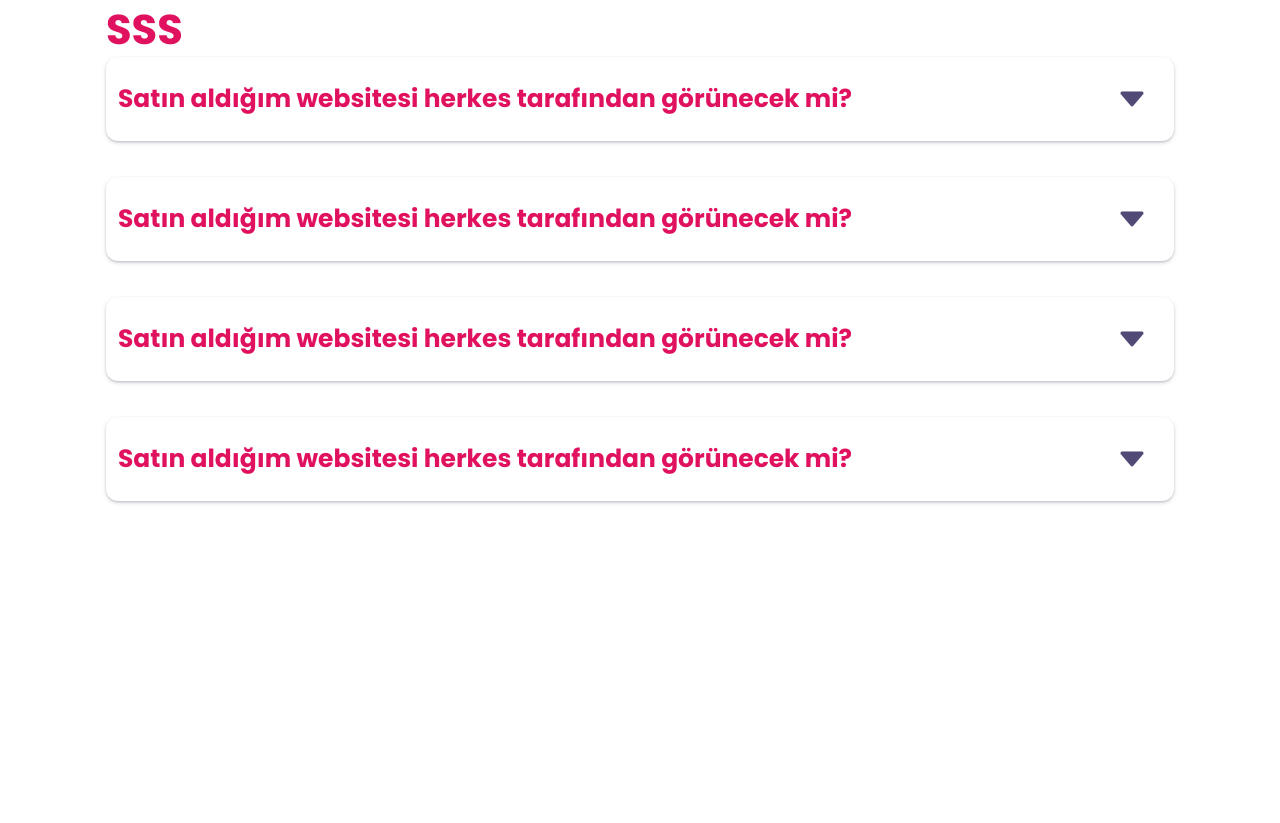
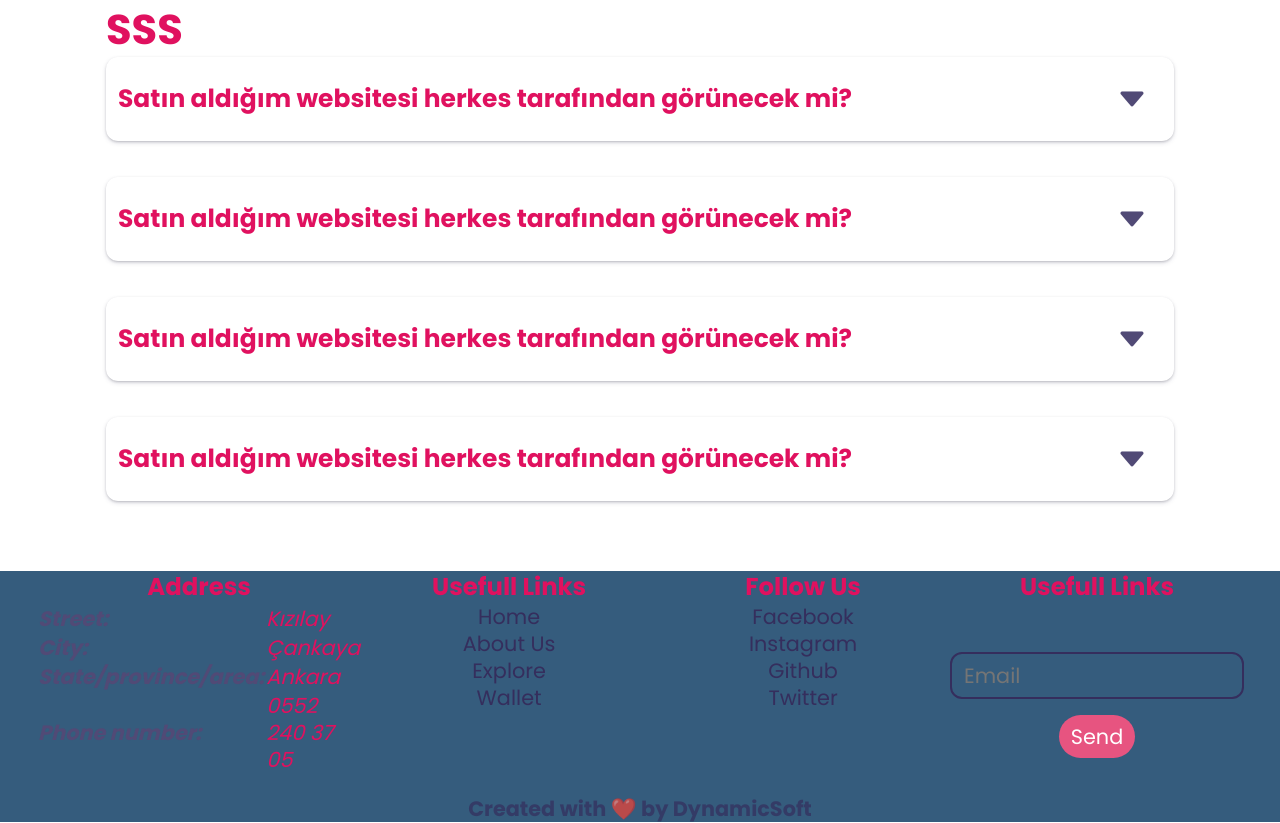
Before and after one commit to KeyBoarT/Valentiee, a plain HTML site: page index.html in a window 1280 px wide. Shown: the part 1971-2794 px from the top of the page. Before the commit the page ends 2542 px from the top, so only its background shows below. Drawn offline with nearby package versions, Linux system fonts and the light colour scheme; a web font is replaced by a local one.

```diff
--- a/assets/css/style.css
+++ b/assets/css/style.css
@@ -524,3 +524,67 @@
 .qna-card.active .qna-btn ion-icon { transform: translateY(-10px) rotate(.5turn); }
 
 /*#endregion sss  */
+
+
+/*-----------------------------------*\
+  #FOOTER
+\*-----------------------------------*/
+/*#region footer  */
+footer {
+    width: 100%;
+    height: auto;
+    background-color: #355c7d;
+}
+
+footer .container {
+    width: 100%;
+    height: auto;
+    display: grid;
+    grid-template-columns: 1fr 1fr 1fr 1fr;
+    margin-bottom: 20px;
+}
+
+.footer-container {
+    width: 100%;
+}
+
+.address-table th {
+    text-align: left;
+    color: var(--regular-light-purple);
+}
+
+footer .footer-title { text-align: center; }
+
+.footer-link { text-align: center; color: var(--regular-purple);}
+
+footer .content-wrapper {
+    width: 100%;
+    height: 100%;
+    display: flex;
+    align-items: center;
+    justify-content: center;
+}
+
+.content-wrapper .input-wrapper{
+    display: flex;
+    align-items: center;
+    justify-content: center;
+    padding: 8px 12px;
+    border: 2px solid var(--regular-purple);
+    border-radius: var(--radius-12);
+    margin-bottom: 16px;
+}
+
+.input-wrapper input {
+    border: none;
+    outline: none;
+    color: var(--regular-light-purple);
+}
+
+.content-wrapper button {
+    padding: 8px 12px;
+    margin: auto;
+}
+
+.footer-bottom { text-align: center; color: var(--regular-purple); opacity: .7; }
+/*#endregion footer  */
--- a/index.html
+++ b/index.html
@@ -209,6 +209,71 @@
                 </div>
             </section>
         </article>
+
+        <footer>
+            <div class="container">
+                <div class="footer-container">
+                    <h3 class="footer-title">Address</h3>
+
+                    <address>
+                        <table class="address-table">
+                            <tr>
+                                <th>Street:</th>
+                                <td>Kızılay</td>
+                            </tr>
+
+                            <tr>
+                                <th>City:</th>
+                                <td>Çankaya</td>
+                            </tr>
+                            <tr>
+                                <th>State/province/area:</th>
+                                <td>Ankara</td>
+                            </tr>
+                            <tr>
+                                <th>Phone number:</th>
+                                <td><a href="tel:05522403705">0552 240 37 05</a></td>
+                            </tr>
+                        </table>
+                    </address>
+                </div>
+                <div class="footer-container">
+                    <h3 class="footer-title">Usefull Links</h3>
+                    <ul>
+                        <li class="footer-link"><a href="index.html">Home</a></li>
+                        <li class="footer-link"><a href="index.html">About Us</a></li>
+                        <li class="footer-link"><a href="index.html">Explore</a></li>
+                        <li class="footer-link"><a href="index.html">Wallet</a></li>
+                    </ul>
+                </div>
+
+                <div class="footer-container">
+                    <h3 class="footer-title">Follow Us</h3>
+                    <ul>
+                        <li class="footer-link"><a href="index.html">Facebook</a></li>
+                        <li class="footer-link"><a href="index.html">Instagram</a></li>
+                        <li class="footer-link"><a href="index.html">Github</a></li>
+                        <li class="footer-link"><a href="index.html">Twitter</a></li>
+                    </ul>
+                </div>
+
+                <div class="footer-container">
+                    <h3 class="footer-title">Usefull Links</h3>
+                    <div class="content-wrapper">
+                        <div>
+                            <div class="input-wrapper">
+                                <input type="email" placeholder="Email">
+                            </div>
+                            <button class="btn-primary">Send</button>
+                        </div>
+                    </div>
+                </div>
+            </div>
+
+            <div class="footer-bottom">
+                <h4>Created with ❤️ by DynamicSoft</h4>
+            </div>
+        </footer>
     </main>
 
     <!-- ion-icon -->
```
Also changed, not shown: 1 other file.
